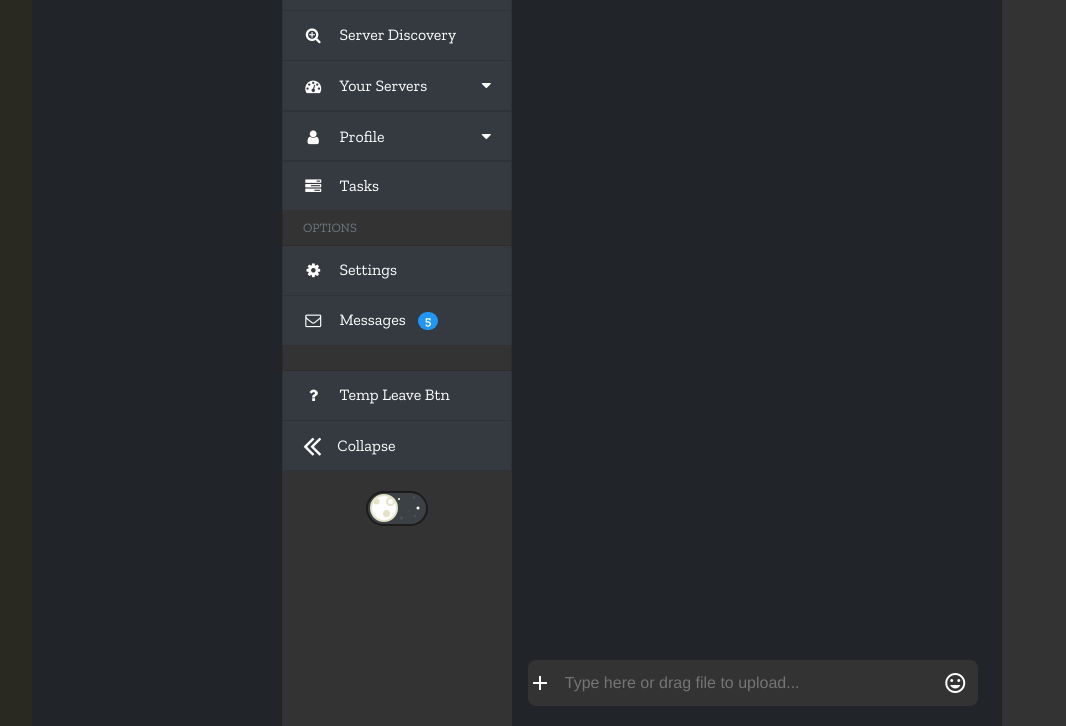
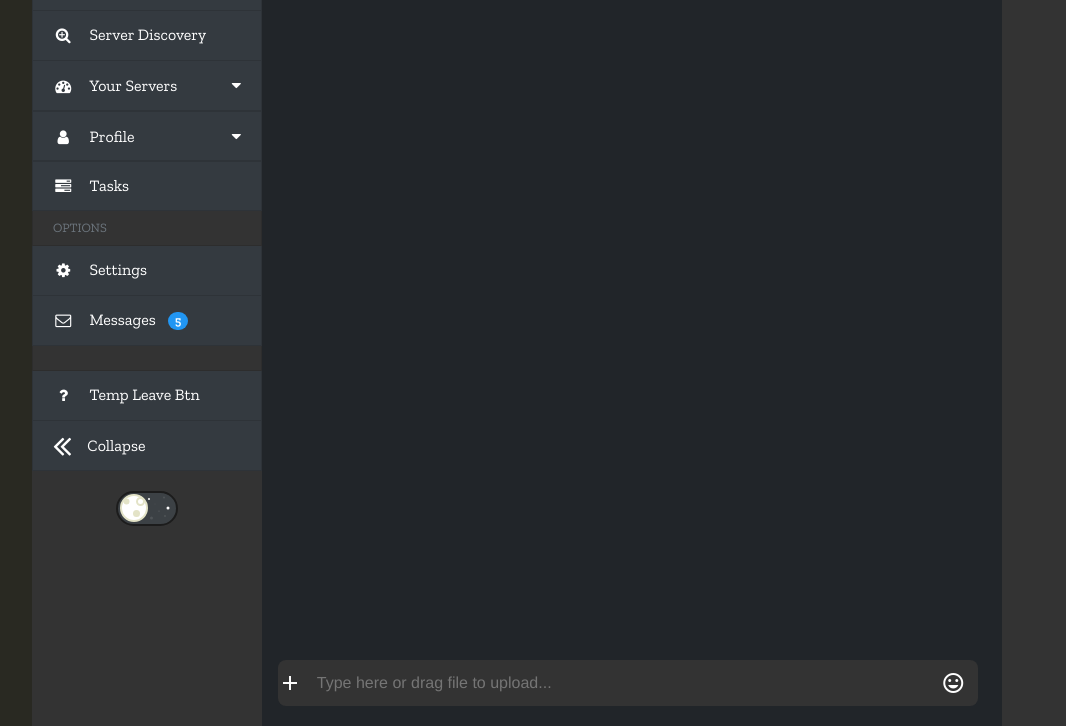
Before and after one commit to Bullkn0x/anychat-UI, a plain HTML site: page chat.html in a window 1280 px wide. Shown: the part 74-800 px from the top of the page, without its empty margins (48-1114 px from the left). Drawn offline with nearby package versions, Linux system fonts and the light colour scheme; no server answers; a script that the page names is missing.

Commit message:
fixed sidebar.css

```diff
--- a/css/sidebar.css
+++ b/css/sidebar.css
@@ -19,7 +19,6 @@
     min-height: 100vh;
     background-color: var(--primary-color);
     padding: 0;
-    margin-left: 250px;
 }
 
 
```
